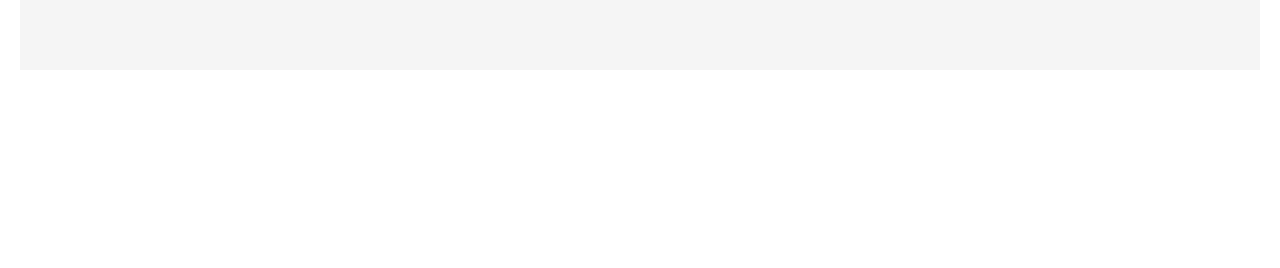
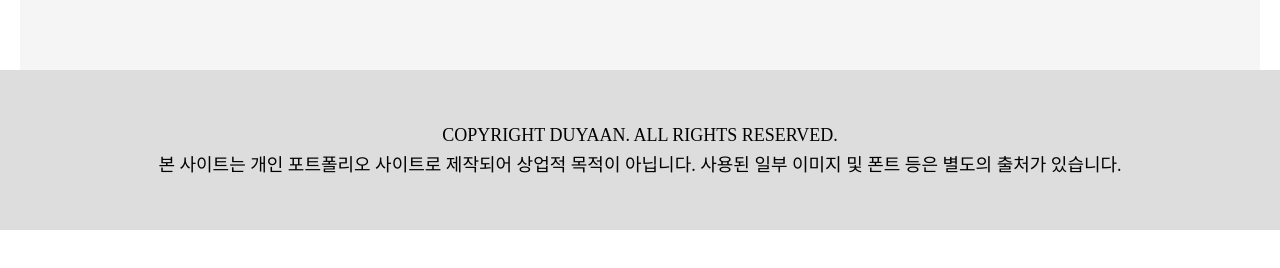
Before and after one commit to rkddusen/duyaan-web, a React (Create React App) app: page / in a window 1280 px wide. Shown: the part 5726-5994 px from the top of the page. After the commit the page ends 5956 px from the top, so only its background shows below. Built offline with nearby package versions, Linux system fonts and the light colour scheme; the HTML template or start-up script is replaced by a standard one.

Commit message:
create Footer component

```diff
--- a/src/App.js
+++ b/src/App.js
@@ -2,12 +2,14 @@ import './App.css';
 import styled from 'styled-components';
 import Header from './component/Header';
 import Section from'./component/Section';
+import Footer from './component/Footer';
 
 function App() {
   return (
     <StyledApp>
       <Header></Header>
       <Section></Section>
+      <Footer></Footer>
     </StyledApp>
   );
 }
--- /dev/null
+++ b/src/component/Footer.js
@@ -0,0 +1,24 @@
+import React from 'react';
+import styled from 'styled-components';
+
+function Footer(){
+  return(
+    <StyledFooter>
+      <FooterContent>
+        <p>COPYRIGHT DUYAAN. ALL RIGHTS RESERVED.</p>
+        <p>본 사이트는 개인 포트폴리오 사이트로 제작되어 상업적 목적이 아닙니다. 사용된 일부 이미지 및 폰트 등은 별도의 출처가 있습니다.</p>
+      </FooterContent>
+    </StyledFooter>
+  );
+}
+const StyledFooter = styled.div`
+  width: 100%;
+  background-color: #dddddd;
+`;
+const FooterContent = styled.div`
+  font-size: 18px;
+  text-align: center;
+  padding: 50px 0;
+  line-height: 30px;
+`;
+export default Footer;
--- a/src/component/Section.js
+++ b/src/component/Section.js
@@ -21,7 +21,6 @@ function Section() {
 }
 const StyledSection = styled.div`
   width: 100%;
-  height: 10000px;
 `;
 const StyledArticle = styled.div`
   position: relative;
```
